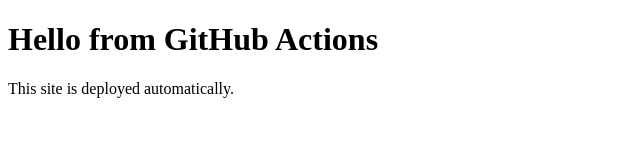
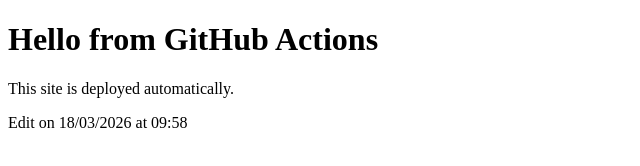
Before and after one commit to bennyh88/github_actions, a plain HTML site: page index.html in a window 1280 px wide. Shown: the whole page, without its empty margins (0-640 px from the left). Drawn offline with Linux system fonts and the light colour scheme.

Commit message:
fourth commit

```diff
--- a/index.html
+++ b/index.html
@@ -6,5 +6,6 @@
 <body>
     <h1>Hello from GitHub Actions</h1>
     <p>This site is deployed automatically.</p>
+    <p>Edit on 18/03/2026 at 09:58</p>
 </body>
 </html>
```
